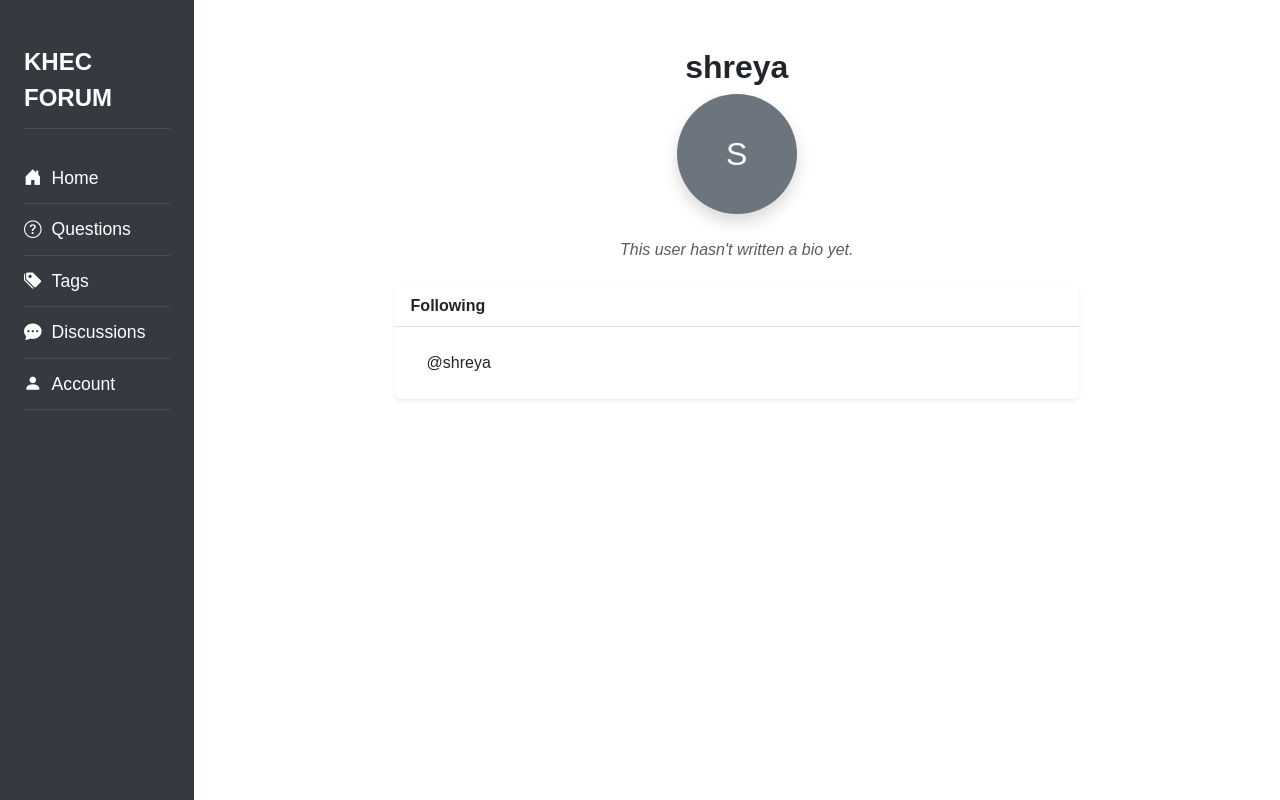
After one commit to nugennn/student-forum, a Django app: page /profile/1 in a window 1280 px wide. The commit adds this page. Run offline with Django 5.2, Linux system fonts and the light colour scheme; a user stored in the database is signed in; data comes from the database, SQL or seed files in the repository; tables that the repository leaves empty hold one stand-in row (values such as "Sample post").

Commit message:
user profile and lists

```diff
--- a/stdforum/forum/templates/navbar.html
+++ b/stdforum/forum/templates/navbar.html
@@ -54,7 +54,8 @@
     <a href="#"><i class="bi bi-question-circle"></i> Questions</a>
     <a href="#"><i class="bi bi-tags-fill"></i> Tags</a>
     <a href="#"><i class="bi bi-chat-dots-fill"></i> Discussions</a>
-    <a href="#"><i class="bi bi-person-fill"></i> Account</a>
+    <a href="{% url 'profile' request.user.id %}"><i class="bi bi-person-fill"></i> Account</a>
+
   </div>
 
 </body>
--- /dev/null
+++ b/stdforum/forum/templates/profile.html
@@ -0,0 +1,65 @@
+{% extends 'base.html' %}
+{% load static %}
+
+{% block content %}
+<div class="container py-5">
+    {% if profile %}
+        <div class="row justify-content-center">
+            <div class="col-lg-8 col-md-10">
+
+                <!-- Profile Header -->
+                <div class="text-center mb-4">
+                    <h2 class="fw-bold">{{ profile.user.username }}</h2>
+
+                    {% if profile.profile_image %}
+                        <img src="{{ profile.profile_image.url }}"
+                             class="rounded-circle shadow"
+                             style="width: 120px; height: 120px; object-fit: cover;"
+                             alt="{{ profile.user.username }}'s Profile Picture">
+                    {% else %}
+                        <div class="rounded-circle bg-secondary text-white d-flex align-items-center justify-content-center mx-auto shadow"
+                             style="width: 120px; height: 120px; font-size: 2rem;">
+                            {{ profile.user.username|first|upper }}
+                        </div>
+                    {% endif %}
+                </div>
+
+                <!-- Bio -->
+                <div class="text-center mb-4">
+                    {% if profile.bio %}
+                        <p class="text-muted">{{ profile.bio }}</p>
+                    {% else %}
+                        <p class="text-muted fst-italic">This user hasn't written a bio yet.</p>
+                    {% endif %}
+                </div>
+
+                <!-- Follows -->
+                <div class="card border-0 shadow-sm">
+                    <div class="card-header bg-white border-bottom fw-semibold">
+                        Following
+                    </div>
+                    <div class="card-body">
+                        {% if profile.follows.all %}
+                            <div class="list-group list-group-flush">
+                                {% for following in profile.follows.all %}
+                                    <a href="{% url 'profile' following.user.id %}"
+                                       class="list-group-item list-group-item-action text-decoration-none">
+                                        @{{ following.user.username }}
+                                    </a>
+                                {% endfor %}
+                            </div>
+                        {% else %}
+                            <p class="text-muted mb-0">Not following anyone yet.</p>
+                        {% endif %}
+                    </div>
+                </div>
+
+            </div>
+        </div>
+    {% else %}
+        <div class="alert alert-warning text-center" role="alert">
+            Profile not found or doesn't exist.
+        </div>
+    {% endif %}
+</div>
+{% endblock %}
--- a/stdforum/forum/urls.py
+++ b/stdforum/forum/urls.py
@@ -6,4 +6,6 @@ urlpatterns = [
     path('', views.home, name="home"),
 
     path('profile_list/', views.profile_list, name="profile_list"),
+    path('profile/<int:pk>', views.profile, name='profile'),
+
 ]
--- a/stdforum/forum/views.py
+++ b/stdforum/forum/views.py
@@ -1,16 +1,24 @@
 # your_app/views.py
-from django.shortcuts import render
-from .models import Profile
+from django.shortcuts import render, redirect
+from .models import Profile, Post
+from django.contrib import messages
 
 def home(request):
     return render(request, 'home.html', {})
 
 
 def profile_list(request):
+	if request.user.is_authenticated:
+		profiles = Profile.objects.exclude(user=request.user)
+		return render(request, 'profile_list.html', {"profiles":profiles})
+	else:
+		messages.success(request, ("You Must Be Logged In To View This Page..."))
+		return redirect('home')
+
+def profile(request, pk):
     if request.user.is_authenticated:
-        profiles = Profile.objects.exclude(user=request.user)
+        profile = Profile.objects.get(user_id=pk)
+        return render(request, 'profile.html', {"profile": profile})
     else:
-        # Handle anonymous user (e.g., show a message, or return all profiles)
-        profiles = Profile.objects.all()
-
-    return render(request, 'profile_list.html', {"profiles": profiles})
+          messages.success(request, ("You Must Be Logged In To View This Page..."))
+          return redirect('home')
--- a/stdforum/stdforum/settings.py
+++ b/stdforum/stdforum/settings.py
@@ -51,6 +51,12 @@ MIDDLEWARE = [
 ]
 
 ROOT_URLCONF = 'stdforum.urls'
+
+STATIC_URL = '/static/'
+STATICFILES_DIRS = [
+    BASE_DIR / "forum" / "static",  # Since your static folder is in `forum/static`
+]
+
 
 TEMPLATES = [
     {
```
Also changed, not shown: stdforum/forum/templates/profile_list.html (+32 -4 lines), stdforum/forum/static/images/default_profile.jpg (added).
